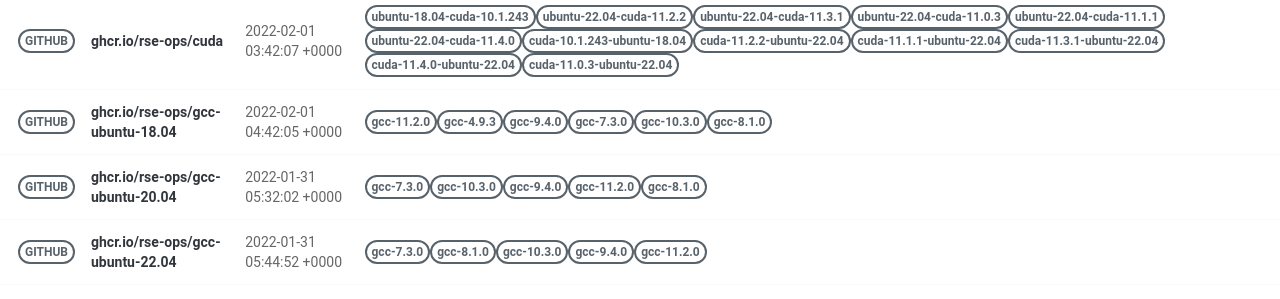
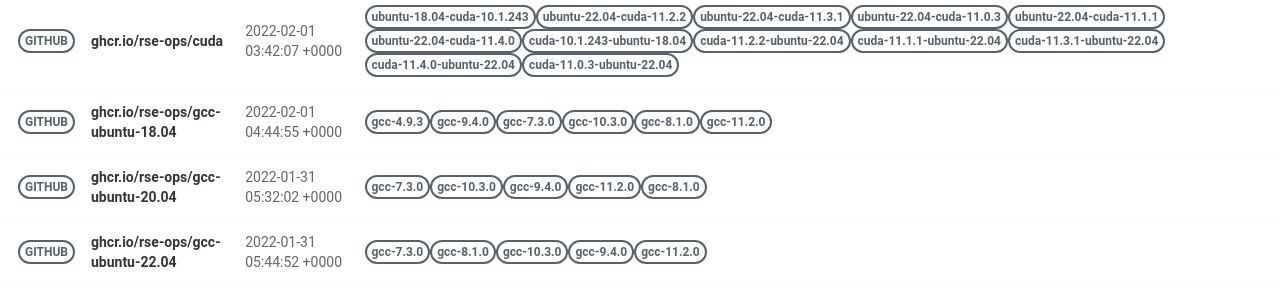
Before and after one commit to rse-ops/docker-images, a Jekyll site: the page built from pages/index.md, in a window 1280 px wide. Shown: the part 502-801 px from the top of the page. Built offline with Jekyll 4.4.1, drawn with Linux system fonts in a browser that asks for light colours; nearby versions of some CDN libraries.

Commit message:
Automated push to update library 2022-02-01

```diff
--- a/_library/ghcr.io-rse-ops-gcc-ubuntu-18.04.md
+++ b/_library/ghcr.io-rse-ops-gcc-ubuntu-18.04.md
@@ -1,14 +1,11 @@
 ---
 layout: container
 name: ghcr.io/rse-ops/gcc-ubuntu-18.04
-updated_at: 2022-02-01 04:42:05.031404
+updated_at: 2022-02-01 04:44:55.242855
 
 
 container_url: https://github.com/orgs/rse-ops/packages/container/package/gcc-ubuntu-18.04
 versions:
- - tag: gcc-11.2.0
-   dockerfile: https://github.com/rse-ops/docker-images/blob/main/ubuntu/gcc/Dockerfile
-   manifest: https://crane.ggcr.dev/manifest/ghcr.io/rse-ops/gcc-ubuntu-18.04:gcc-11.2.0
  - tag: gcc-4.9.3
    dockerfile: https://github.com/rse-ops/docker-images/blob/main/ubuntu/gcc/Dockerfile
    manifest: https://crane.ggcr.dev/manifest/ghcr.io/rse-ops/gcc-ubuntu-18.04:gcc-4.9.3
```
Also changed, not shown: other parts of _library/ghcr.io-rse-ops-gcc-ubuntu-18.04.md (+3 -0 lines).
